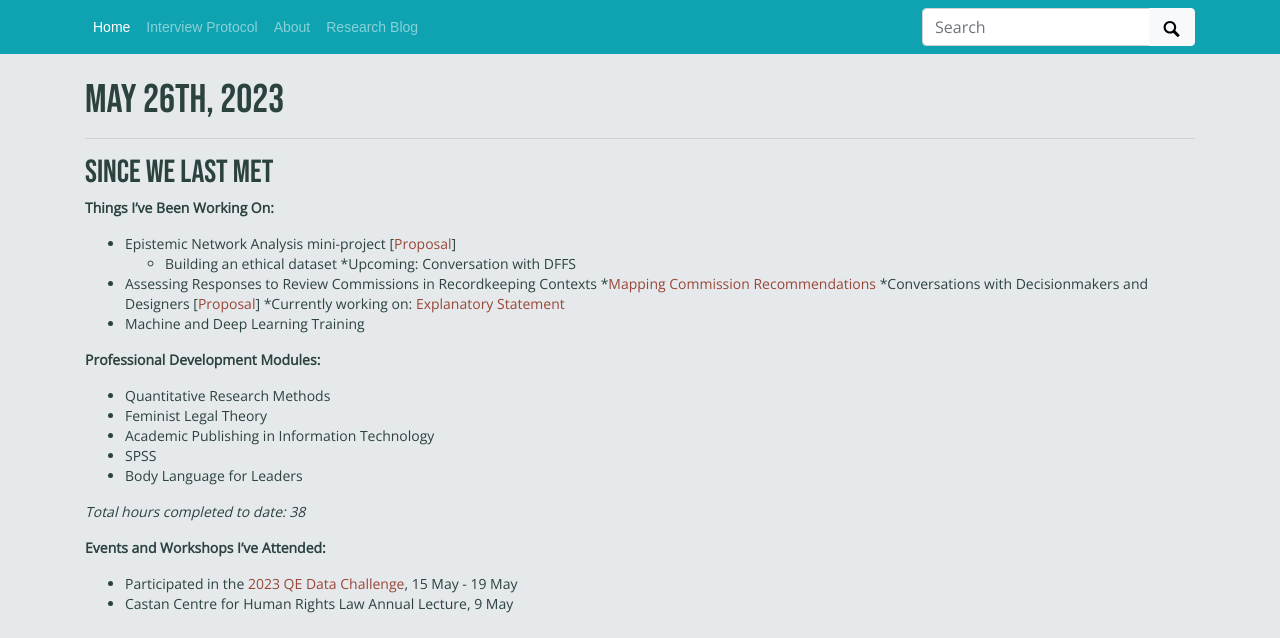
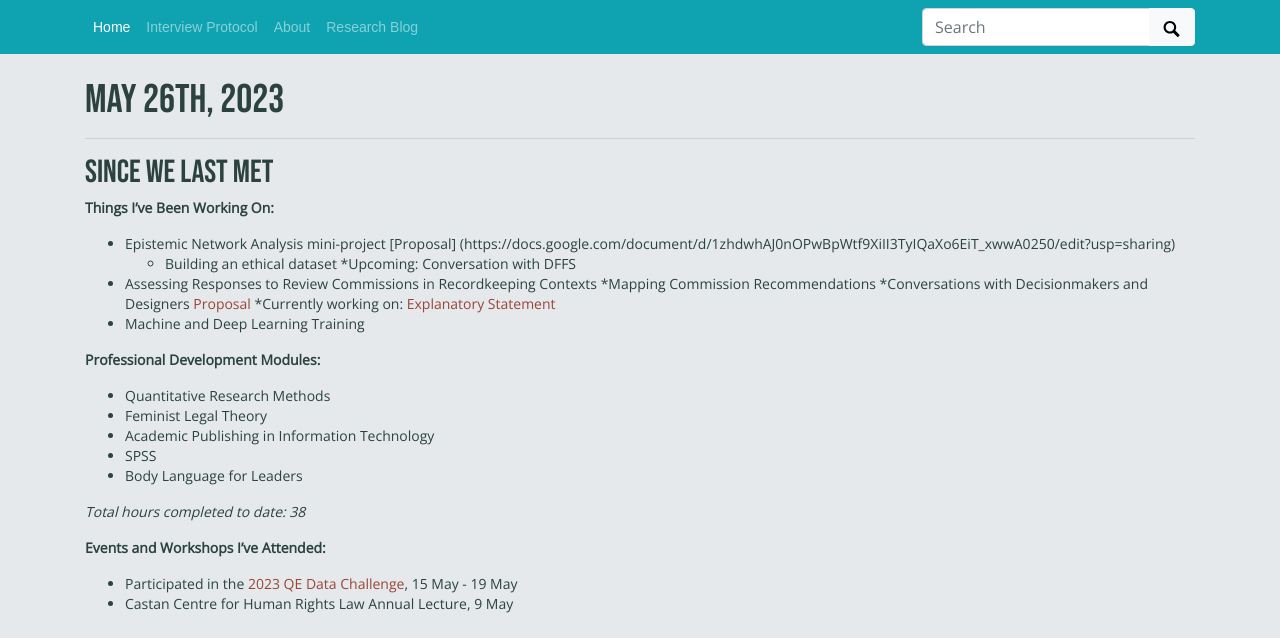
Before and after one commit to mxballin/recordkeeping-governance, a Jekyll site: the page built from pages/updates.md, in a window 1280 px wide, cut to the strip 100-738 px from the top of the page. Built offline with Jekyll 4.4.1, drawn with Linux system fonts in a browser that asks for light colours; some web fonts are replaced; some of the changed lines change nothing that is shown.

Commit message:
Update updates.md

```diff
--- a/pages/updates.md
+++ b/pages/updates.md
@@ -11,13 +11,13 @@
 ## Since We Last Met
 
 **Things I've Been Working On:**
-* Epistemic Network Analysis mini-project [<a href="https://docs.google.com/document/d/1zhdwhAJ0nOPwBpWtf9XiII3TyIQaXo6EiT_xwwA0250/edit?usp=sharing">Proposal</a>]
+* Epistemic Network Analysis mini-project [Proposal] (https://docs.google.com/document/d/1zhdwhAJ0nOPwBpWtf9XiII3TyIQaXo6EiT_xwwA0250/edit?usp=sharing)
     * Building an ethical dataset
-        *Upcoming: Conversation with DFFS
+    *Upcoming: Conversation with DFFS
 * Assessing Responses to Review Commissions in Recordkeeping Contexts
-    *<a href="/blog/commissions.html">Mapping Commission Recommendations</a>
-    *Conversations with Decisionmakers and Designers [<a href="https://docs.google.com/document/d/10p5r_p8eAZ8mpvYM4pmiLVeaI6vmEDDYzblCkzr3iYY/edit?usp=sharing">Proposal</a>]
-        *Currently working on: <a href="https://docs.google.com/document/d/1Im3KftI3HSg0Fe4-FFToftiQrNp7waau/edit?usp=sharing&ouid=106698260065842284739&rtpof=true&sd=true">Explanatory Statement</a>
+    *Mapping Commission Recommendations
+    *Conversations with Decisionmakers and Designers [Proposal](https://docs.google.com/document/d/10p5r_p8eAZ8mpvYM4pmiLVeaI6vmEDDYzblCkzr3iYY/edit?usp=sharing)
+    *Currently working on: [Explanatory Statement](https://docs.google.com/document/d/1Im3KftI3HSg0Fe4-FFToftiQrNp7waau/edit?usp=sharing&ouid=106698260065842284739&rtpof=true&sd=true)
 * Machine and Deep Learning Training
 
 **Professional Development Modules:**
@@ -30,5 +30,5 @@
 _Total hours completed to date: 38_
 
 **Events and Workshops I've Attended:**
-* Participated in the <a href="https://www.qesoc.org/qe-data-challenge/">2023 QE Data Challenge</a>, 15 May - 19 May
+* Participated in the [2023 QE Data Challenge](https://www.qesoc.org/qe-data-challenge/), 15 May - 19 May
 * Castan Centre for Human Rights Law Annual Lecture, 9 May
```
